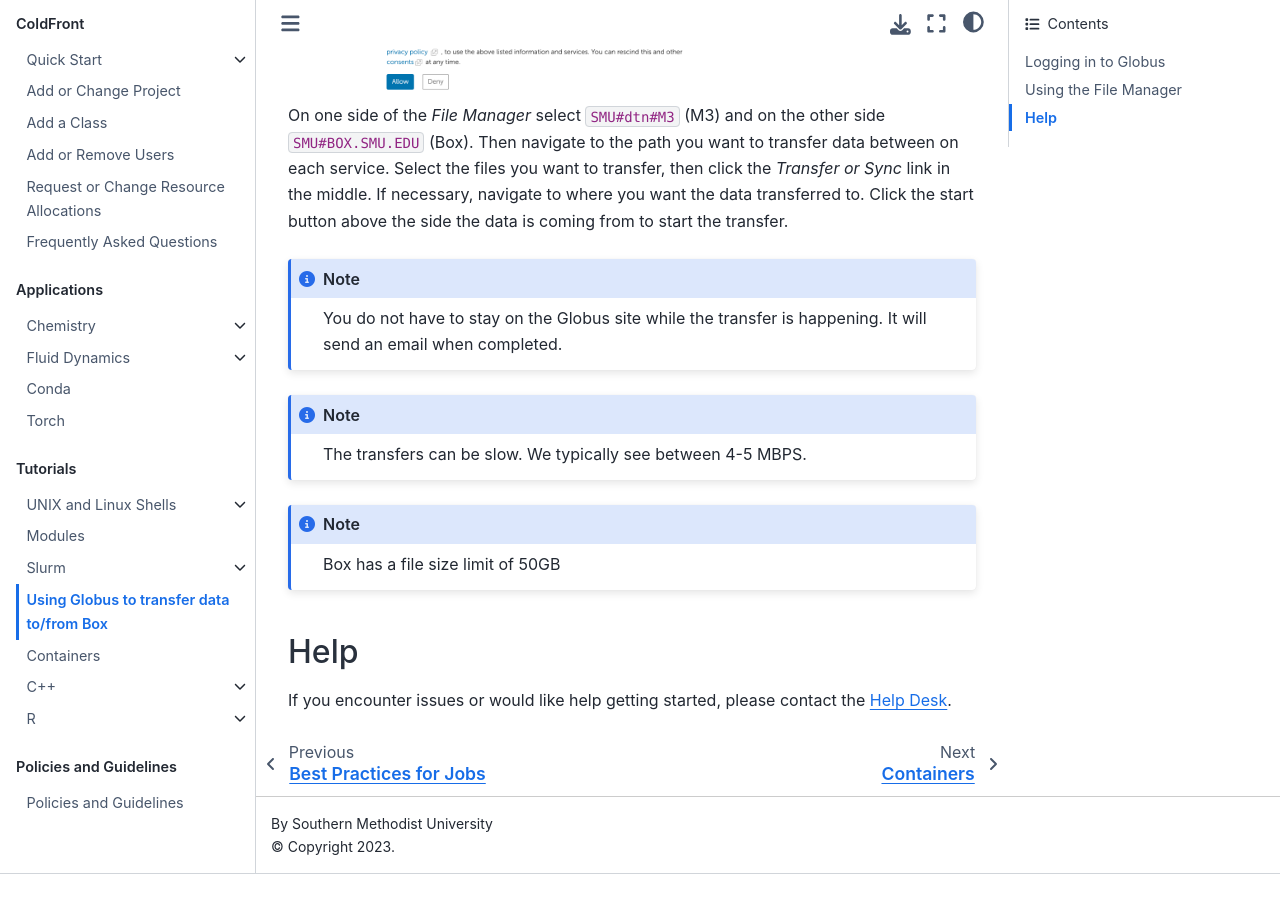
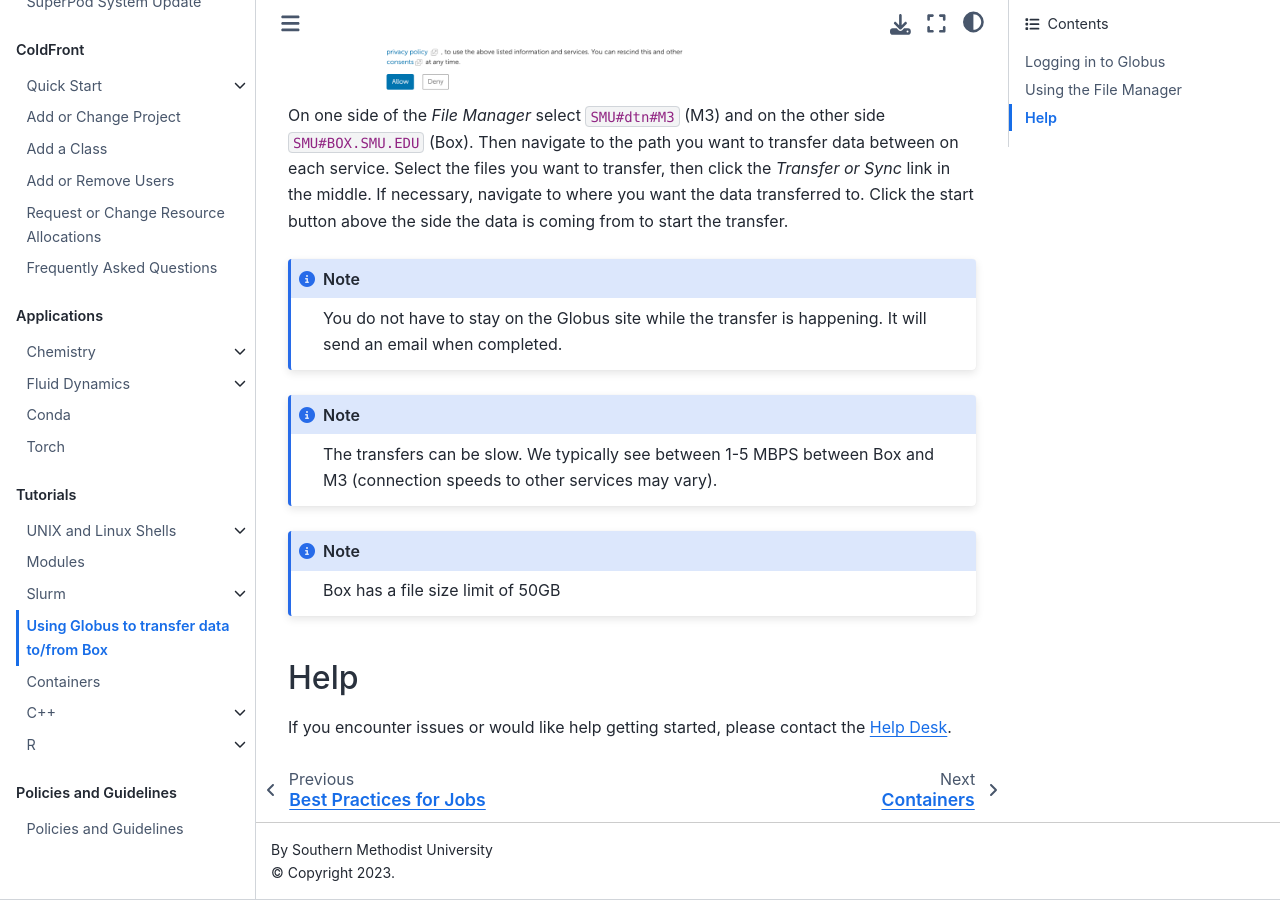
Before and after one commit to SouthernMethodistUniversity/hpc_docs, a Jupyter Book: the page built from docs/tutorials/globus_box_transfers.md, in a window 1280 px wide and 900 px high, scrolled down 1826 px. Built offline with Jupyter Book 1.0.4 settings and Sphinx 7.4.7 and the Sphinx Book theme 1.1.4, drawn with Linux system fonts in a browser that asks for light colours; before the commit the page ends 2700 px from its top, so only the background shows below that.

Commit message:
fix connection speed

```diff
--- a/docs/tutorials/globus_box_transfers.md
+++ b/docs/tutorials/globus_box_transfers.md
@@ -64,7 +64,7 @@ You do not have to stay on the Globus site while the transfer is happening. It w
 :::
 
 :::{Note}
-The transfers can be slow. We typically see between 4-5 MBPS.
+The transfers can be slow. We typically see between 1-5 MBPS between Box and M3 (connection speeds to other services may vary).
 :::
 
 :::{Note}
```
